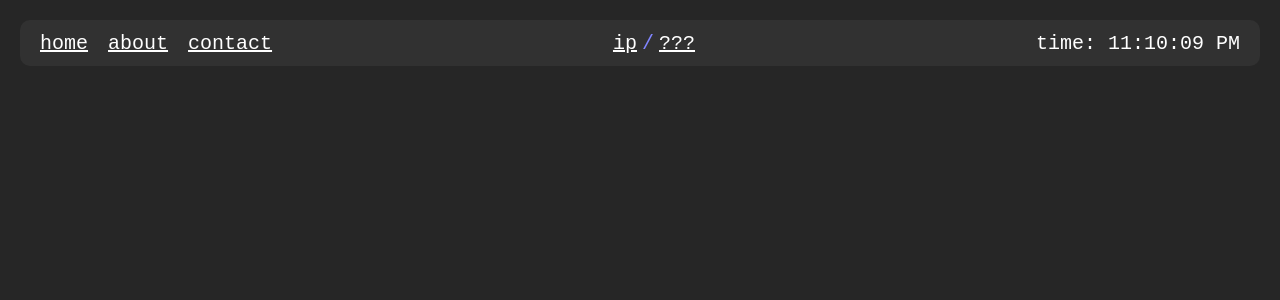
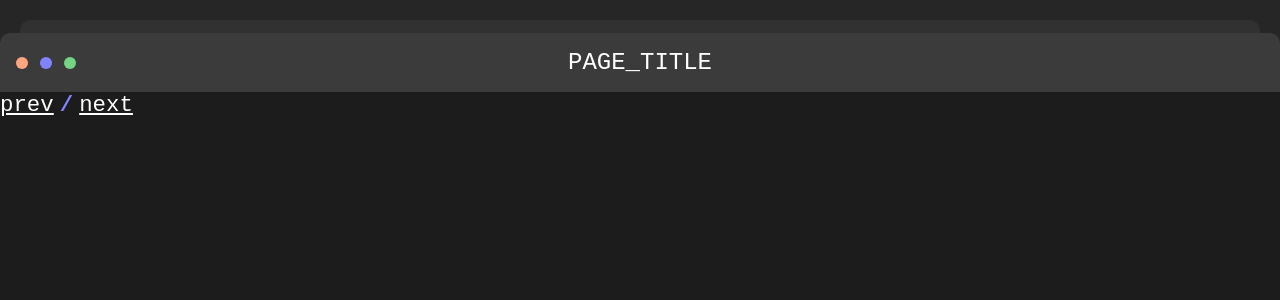
Before and after one commit to ddipper/ddipperq.website, a Vue app: page / in a window 1280 px wide. Shown: the top 300 px of the page. Built offline with nearby package versions, Linux system fonts and the light colour scheme.

Commit message:
add basics

```diff
--- a/src/App.vue
+++ b/src/App.vue
@@ -1,9 +1,45 @@
-<script setup>
+<script>
+import NavigationButtons from './components/models/NavigationButtons.vue';
+import { ref, onMounted, onBeforeUnmount } from 'vue';
 
+export default {
+  setup() {
+    const header = ref(null);
+    const bodyContentHeight = ref('100vh');
+
+    const adjustConsoleHeight = () => {
+      if (header.value) {
+        const headerHeight = header.value.offsetHeight;
+        const headerMarginTop = parseFloat(getComputedStyle(header.value).marginTop);
+        const headerMarginBottom = parseFloat(getComputedStyle(header.value).marginBottom);
+        const totalHeaderHeight = headerHeight + headerMarginTop + headerMarginBottom;
+        bodyContentHeight.value = `calc(100vh - ${totalHeaderHeight}px)`;
+        console.log(bodyContentHeight.value);
+      }
+    };
+
+    onMounted(() => {
+      adjustConsoleHeight();
+      window.addEventListener('resize', adjustConsoleHeight);
+    });
+
+    onBeforeUnmount(() => {
+      window.removeEventListener('resize', adjustConsoleHeight);
+    });
+
+    return {
+      header,
+      bodyContentHeight,
+    };
+  },
+  components: {
+    NavigationButtons
+  }
+};
 </script>
 
 <template>
-  <header>
+  <header ref="header">
     <div class="header-page-links">
       <router-link :to="{ name: 'Home' }">home</router-link>
       <router-link :to="{ name: 'About' }">about</router-link>
@@ -15,11 +51,24 @@
       <a>???</a>
     </div>
     <div class="header-time">
-      <h3>time: 11:10:09 PM</h3>
+      <h3><span class="orange-color">time:</span> 11:10:09 PM</h3>
     </div>
   </header>
-  <router-view>
-  </router-view>
+  <div class="body-content" :style="{ height: bodyContentHeight }">
+    <div class="console">
+      <div class="console-header">
+        <div class="console-header-circles-group">
+          <div class="console-header-circle"></div>
+          <div class="console-header-circle"></div>
+          <div class="console-header-circle"></div>
+        </div>
+        <h3 class="console-header-title">PAGE_TITLE</h3>
+      </div>
+      <router-view>
+      </router-view>
+      <NavigationButtons />
+    </div>
+  </div>
 </template>
 
 <style scoped lang="scss">
@@ -56,9 +105,61 @@
       gap: 5px;
       h3{
         margin-bottom: 3px;
+        font-weight: bold;
       }
     }
+  }
 
+  .body-content {
+    width: 100%;
+    display: flex;
+    justify-content: center;
+    align-items: center;
+
+    .console {
+      background-color: $console-color;
+      width: 1300px;
+      overflow: hidden;
+      border-radius: 10px;
+      height: 800px;
+
+      .console-header{
+        width: calc(100% - 32px);
+        padding: 16px;
+        background-color: $console-header-color;
+        display: flex;
+
+        .console-header-circles-group{
+          display: flex;
+          align-items: center;
+          gap: 12px;
+
+          .console-header-circle{
+            width: 12px;
+            height: 12px;
+            border-radius: 50%;
+          }
+          .console-header-circle:nth-child(1){
+            background-color: $orange-color;
+          }
+          .console-header-circle:nth-child(2){
+            background-color: $purple-color;
+          }
+          .console-header-circle:nth-child(3){
+            background-color: $green-color;
+          }
+        }
+
+        .console-header-title{
+          color: $text-color;
+          font-size: 1.5rem;
+          font-weight: 400;
+          width: 100%;
+          text-align: center;
+          margin-right: 60px;
+        }
+      }
+    }
   }
 
 </style>
--- a/src/assets/main.css
+++ b/src/assets/main.css
@@ -11,6 +11,14 @@
     color: #8085FF;
 }
 
+.orange-color{
+    color: #FFA680;
+}
+
 body{
     background-color: #262626;
 }
+
+button{
+    color: #FFFFFF;
+}
--- a/src/components/Home.vue
+++ b/src/components/Home.vue
@@ -3,8 +3,9 @@
 </script>
 
 <template>
-  <router-view/>
+  <router-view>
 
+  </router-view>
 </template>
 
 <style scoped lang="scss">
--- /dev/null
+++ b/src/components/models/NavigationButtons.vue
@@ -0,0 +1,58 @@
+<template>
+  <div class="nav-buttons">
+    <button @click="prevPage">prev</button>
+    <h3 class="purple-color">/</h3>
+    <button @click="nextPage">next</button>
+  </div>
+</template>
+
+<script>
+export default {
+  data() {
+    return {
+      pages: ['Home', 'About', 'Contact'],
+      currentIndex: 0
+    };
+  },
+  methods: {
+    nextPage() {
+      this.currentIndex = (this.currentIndex + 1) % this.pages.length;
+      this.$router.push({ name: this.pages[this.currentIndex] });
+    },
+    prevPage() {
+      this.currentIndex = (this.currentIndex - 1 + this.pages.length) % this.pages.length;
+      this.$router.push({ name: this.pages[this.currentIndex] });
+    }
+  }
+};
+</script>
+
+<style scoped lang="scss">
+.nav-buttons{
+  display: flex;
+  gap: 6px;
+  align-items: center;
+
+  button{
+    background-color: transparent;
+    border: none;
+    font-family: 'JetBrains Mono', monospace;
+    font-size: 1.4rem;
+    font-weight: 400;
+    text-decoration: underline;
+
+    &:hover{
+      cursor: pointer;
+      opacity: 0.3;
+      transition: .25s cubic-bezier(0,0,.2,1);
+    }
+    &:not(:hover){
+      transition: .25s cubic-bezier(0,0,.2,1);
+    }
+  }
+  h3{
+    font-size: 1.4rem;
+    font-weight: bold;
+  }
+}
+</style>
```
Also changed, not shown: 1 other file (tests, documents, lock files or other folders).
